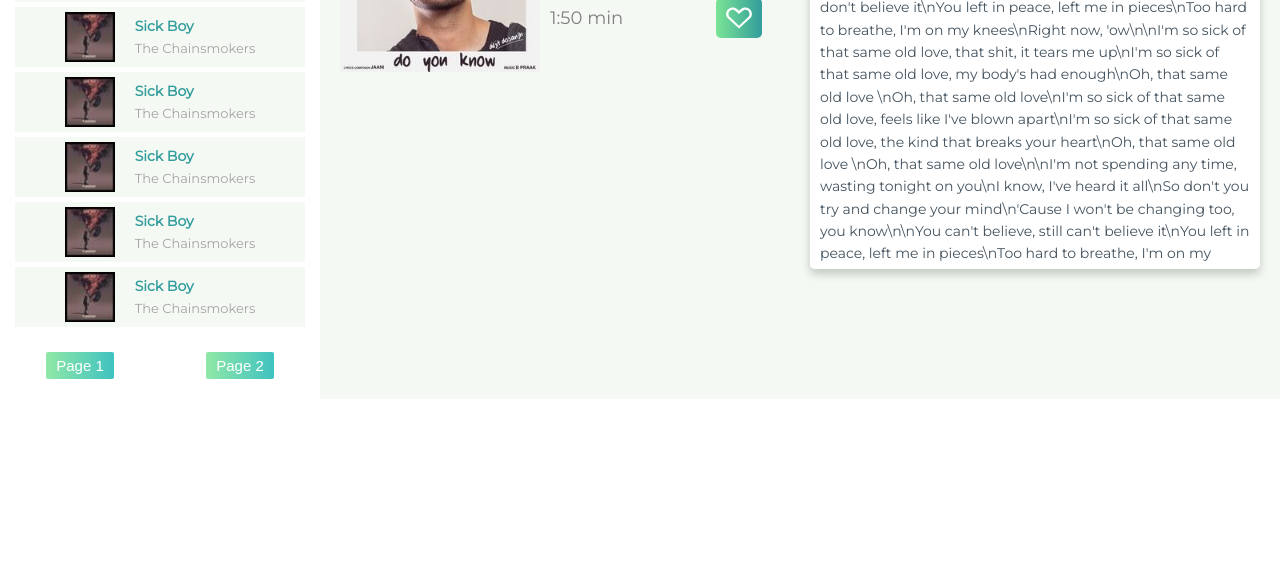
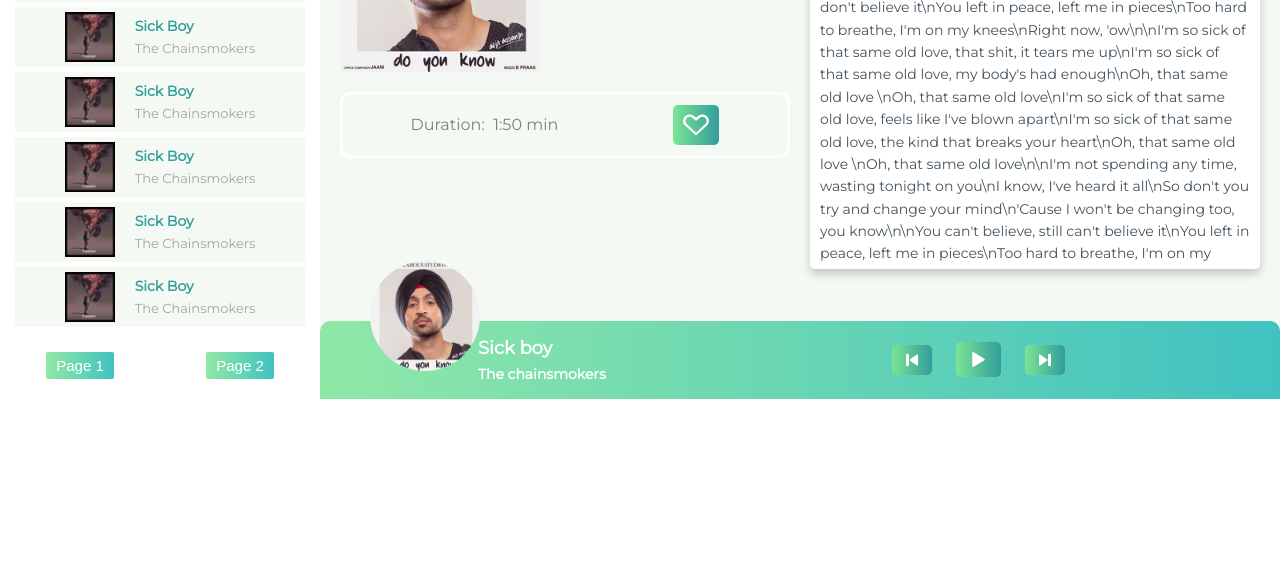
Before and after one commit to khusharth/musology, a website built with webpack: page src/index.html in a window 1280 px wide. Shown: the part 236-800 px from the top of the page. Built offline with nearby package versions, Linux system fonts and the light colour scheme.

Commit message:
Added Audio player section

```diff
--- a/src/index.html
+++ b/src/index.html
@@ -160,14 +160,18 @@
             <div class="music-box">
 
                 <div class="music">
+                    <div class="music__data">
                         <figure class="music__fig">
                             <img src="img/big.jpg" alt="ALBUM">
                         </figure>
                         <div class="music__details">
                             <div class="music__title">Sick Boy</div>
                             <div class="music__artist">by The chainsmokers</div>
+                        </div>
+                    </div>
+
                     <div class="music__sub-details">
-                            <div class="music__duration">1:50 min</div>
+                        <div class="music__duration">Duration:&nbsp;&nbsp;1:50 min</div>
                         <div class="music__like">
                             <button class="btn music__btn">
                                 <svg class="music__heart">
@@ -176,8 +180,9 @@
                             </button>
                         </div>
                     </div>
+
                 </div>
-                </div>
+
 
                 <div class="lyrics">
                     <div class="lyrics__heading">Lyrics</div>
@@ -189,7 +194,46 @@
             </div>
 
             <div class="audio">
+                <div class="audio__box">
 
+                    <div class="audio__popup">
+
+                        <div class="audio__progress-container">
+                            <div class="audio__progress"></div>
+                        </div>
+                    </div>
+
+                    <audio src="" id="audio"></audio>
+
+                    <div class="audio__img-container">
+                        <img class="audio__img" src="img/big.jpg" alt="Audio Image">
+                    </div>
+
+                    <div class="audio__container">
+                        <div class="audio__details">
+                            <div class="audio__title">Sick boy</div>
+                            <div class="audio__artist">The chainsmokers</div>
+                        </div>
+                        <div class="audio__nav">
+                            <button class="btn audio__btn">
+                                <svg class="audio__svg audio__prev">
+                                    <use xlink:href="img/sprite.svg#icon-controller-jump-to-start"></use>
+                                </svg>
+                            </button>
+                            <button class="btn audio__btn">
+                                <svg class="audio__svg audio__play">
+                                    <use xlink:href="img/sprite.svg#icon-controller-play"></use>
+                                </svg>
+                            </button>
+                            <button class="btn audio__btn">
+                                <svg class="audio__svg audio__next">
+                                    <use xlink:href="img/sprite.svg#icon-controller-next"></use>
+                                </svg>
+                            </button>
+                        </div>
+                    </div>
+
+                </div>
             </div>
         </div>
     </main>
--- a/src/scss/_base.scss
+++ b/src/scss/_base.scss
@@ -20,7 +20,6 @@
         font-size: 56.5%; }
     @media only screen and (max-width: 900px) {
         font-size: 50%; }
-    overflow-y: hidden;
 }
 
 
@@ -29,5 +28,13 @@
     font-weight: 400;
     line-height: 1.6;
     color: $color-text;
-    overflow-y: hidden;
+
 }
+
+html, body {
+    @media only screen and (min-width: 600px) {
+        overflow-y: hidden; }
+
+    @media only screen and (max-width: 600px) {
+        overflow-x: scroll; }
+}
--- a/src/scss/_layout.scss
+++ b/src/scss/_layout.scss
@@ -1,6 +1,7 @@
 .header {
     font-size: 1.6rem;
     min-height: 12vh;
+    width: 100%;
     padding: 4.5rem 6rem;
     height: 8rem;
     background-color: $color-bg-light;
@@ -24,9 +25,9 @@
     justify-content: center;
     align-items: center;
 
-    // @media only screen and (max-width: 600px) {
-    //     display: none;
-    // }
+    @media only screen and (max-width: 600px) {
+        display: none;
+    }
 
     &__input {
         font-size: inherit;
@@ -69,7 +70,6 @@
 
 .content {
     margin-top: .2rem;
-    height: auto;
     display: flex;
 }
 
@@ -171,6 +171,9 @@
 .music-container {
     flex-grow: 1;
     background-color: $color-bg-light;
+    position: relative;
+    display: flex;
+    flex-direction: column;
 }
 
 .music-box {
@@ -183,12 +186,19 @@
 }
 
 .music {
-    display: flex;
     flex: 0 0 50%;
     padding: 0rem 1rem;
 
+    &__data {
+        display: flex;
+    }
+
+    @media only screen and (max-width: 600px) {
+        flex: 0 0 35%;
+    }
+
     &__details {
-       padding: 2rem 1rem;
+       padding: 1rem 1rem;
        color: $color-grey-dark-2;
     }
 
@@ -213,14 +223,19 @@
     }
 
     &__sub-details {
-        margin-top: 1rem;
+        color: $color-grey-dark-2;
+        width: 100%;
+        margin-top: 2rem;
+        padding: 1rem;
         display: flex;
-        justify-content: space-between;
+        justify-content: space-around;
         align-items: center;
+        border: 3px solid #fff;
+        border-radius: 1rem;
     }
 
     &__duration {
-        font-size: 1.8rem;
+        font-size: 1.6rem;
     }
 
     &__btn {
@@ -260,3 +275,165 @@
         overflow: scroll;
     }
 }
+
+.audio {
+    height: 14rem;
+    width: 100%;
+    // background-color: #000;
+    position: absolute;
+    bottom: 0;
+    left: 0;
+    z-index: 1000;
+    display: flex;
+    flex-direction: column;
+    justify-content: flex-end;
+
+    &__popup {
+        background-image: linear-gradient(90deg, lighten(#7BE495, 0%) ,lighten(#329D9C, 5%));
+        border-radius: 5rem 5rem 0 0;
+        padding: 0.5rem 7rem;
+        padding-left: 20rem;
+        position: absolute;
+        top: 0;
+        left: 2rem;
+        width: calc(100% - 4rem);
+        opacity: 0;
+        transform: translateY(0%);
+        transition: all .3s ease-in;
+        z-index: 0;
+        @media only screen and (max-width: 600px) {
+            padding-left: 14rem;
+            padding-right: 4.5rem;
+         }
+    }
+
+    &__progress-container {
+        background: $color-white;
+        border-radius: 0.5rem;
+        padding: 0.1rem;
+        cursor: pointer;
+        margin: 1rem 0;
+        height: 0.8rem;
+        width: 100%;
+    }
+
+    &__progress {
+        background-color: $color-secondary;
+        border-radius: 0.5rem;
+        height: 100%;
+        width: 0%;
+        transition: width 0.1s linear;
+    }
+
+
+    &__box {
+        border-radius: 1rem 1rem 0 0;
+        width: 100%;
+        height: 56%;
+        background-image: linear-gradient(90deg, lighten(#7BE495, 5%) ,lighten(#329D9C, 10%));
+        display: flex;
+        padding: 1rem;
+        position: relative;
+    }
+
+    &__img-container{
+        position: relative;
+        width: 11rem;
+        height: 11rem;
+
+        img {
+            border-radius: 50%;
+            object-fit: cover;
+            height: 100%;
+            width: 11rem;
+            position: absolute;
+            top: -7rem;
+            left: 4rem;
+
+            animation: rotate 3s linear infinite;
+
+            animation-play-state: paused;
+
+            @media only screen and (max-width: 600px) {
+               left: 0.5rem;
+            }
+        }
+    }
+
+    &__box.play &__img-container img {
+        animation-play-state: running;
+    }
+
+    &__box.play &__popup {
+        opacity: 1;
+        transform: translateY(-100%);
+    }
+
+    &__container {
+        width: 100%;
+        margin-left: 6rem;
+        display: flex;
+        justify-content: space-between;
+        align-items: center;
+        padding-right: 20rem;
+
+        @media only screen and (max-width: 600px) {
+            margin-left: 6rem;
+            padding-right: 1rem;
+          }
+    }
+
+    &__details {
+        font-weight: 600;
+        color: $color-white;
+    }
+
+    &__title {
+        font-size: 1.8rem;
+    }
+
+    &__artist {
+        font-size: 1.4rem;
+    }
+
+    &__nav {
+        flex: 0 0 30%;
+        display: flex;
+        justify-content: space-between;
+        align-items: center;
+
+        @media only screen and (max-width: 600px) {
+            margin-left: 1rem;
+            padding-right: 5rem;
+            flex: 0 0 40%;
+          }
+    }
+
+    &__btn {
+        height: 3rem;
+        width: 4rem;
+        margin-right: 0.5rem;
+        padding: 0.5rem;
+
+        &:nth-child(2) {
+            height: 3.5rem;
+            width: 4.5rem;
+        }
+    }
+
+    &__svg {
+        fill: $color-white;
+        height: 100%;
+        width: 100%;
+    }
+}
+
+@keyframes rotate {
+    from {
+        transform: rotate(0deg);
+    }
+
+    to {
+        transform: rotate(360deg);
+    }
+}
```
Lines whose indentation alone changed are shown as unchanged.
